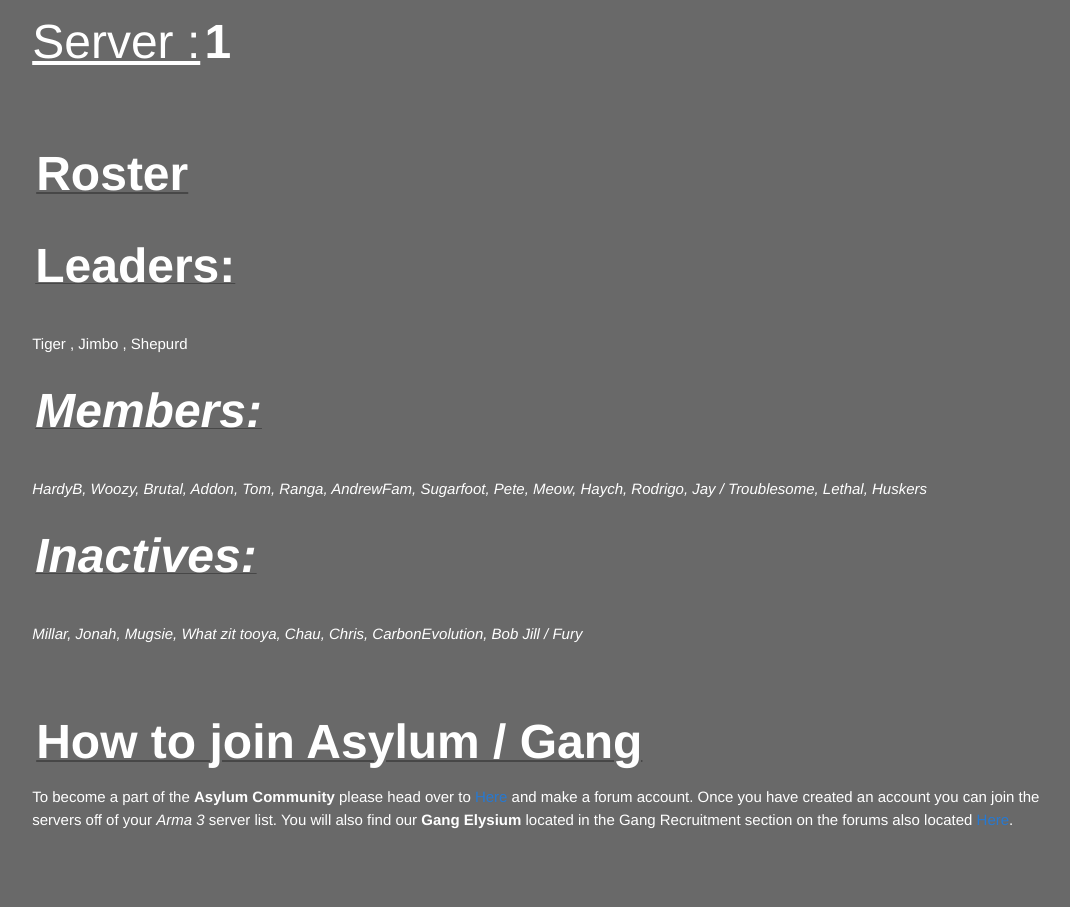
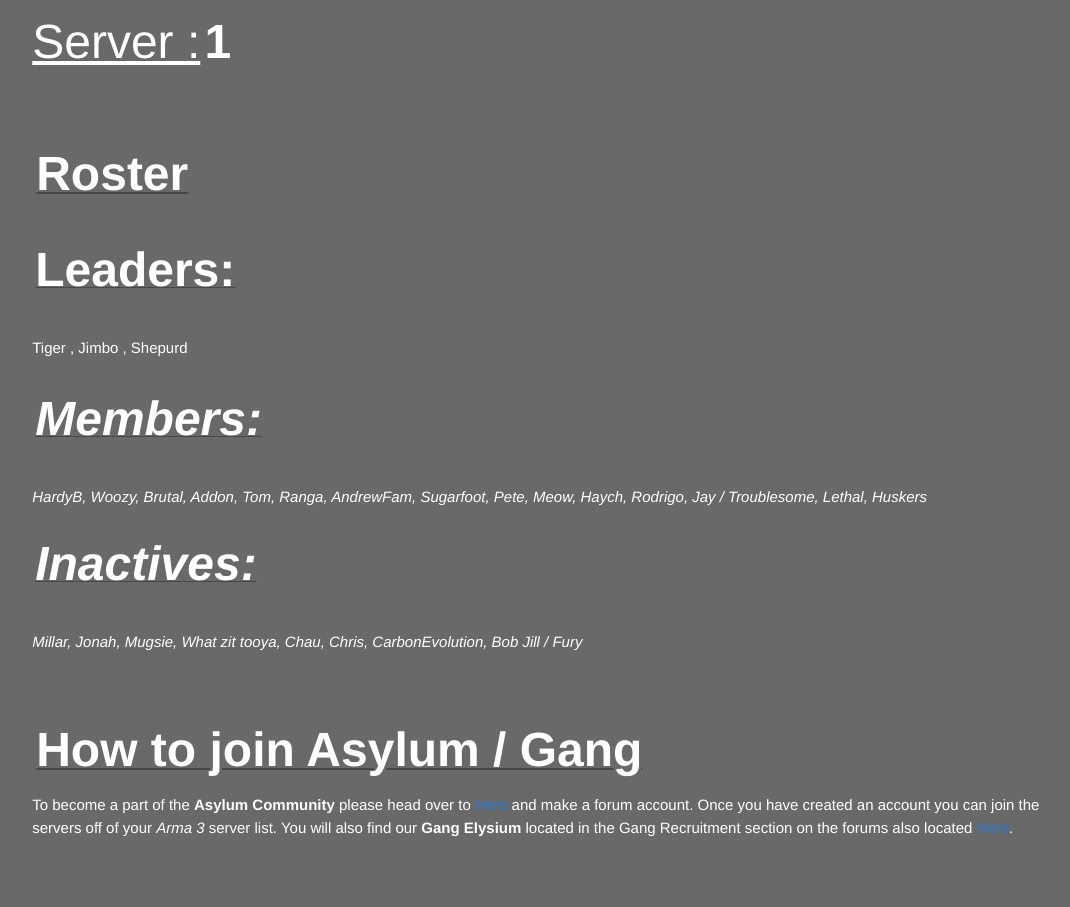
Before and after one commit to DerekR0123/Rossfitness.github.io, a Jekyll site: the page index.html, which Jekyll copies as it is, in a window 1280 px wide. Shown: the part 350-1257 px from the top of the page, without its empty margins (39-1109 px from the left). Built offline with Jekyll 4.4.1, drawn with Linux system fonts in a browser that asks for light colours.

Commit message:
Update index.html

```diff
--- a/index.html
+++ b/index.html
@@ -35,9 +35,9 @@
 <a id="designer-templates" class="anchor" href="#designer-templates" aria-hidden="true"><span aria-hidden="true" class="octicon octicon-link"></span></a><h2><u>
 <FONT size="15" COLOR="FFFFFF">Roster</FONT></u></h2>
 
-<p><h4><u>
-<FONT size="13" COLOR="FFFFFF">Leaders:</em></u></h4></FONT><br>Tiger , Jimbo , Shepurd<br></em></p>
-<p><h4><u>
+<p><h3><u>
+<FONT size="13" COLOR="FFFFFF"<em>Leaders:</em></u></h4></FONT><br>Tiger , Jimbo , Shepurd<br></em></p>
+<p><h3><u>
 <FONT size="13" COLOR="FFFFFF"><em>Members:</em></FONT></u></h4><br>
 <em>HardyB, Woozy, Brutal, Addon, Tom, Ranga, AndrewFam, Sugarfoot, Pete, Meow,
 Haych, Rodrigo, Jay / Troublesome, Lethal, Huskers<br></em></p>
```
